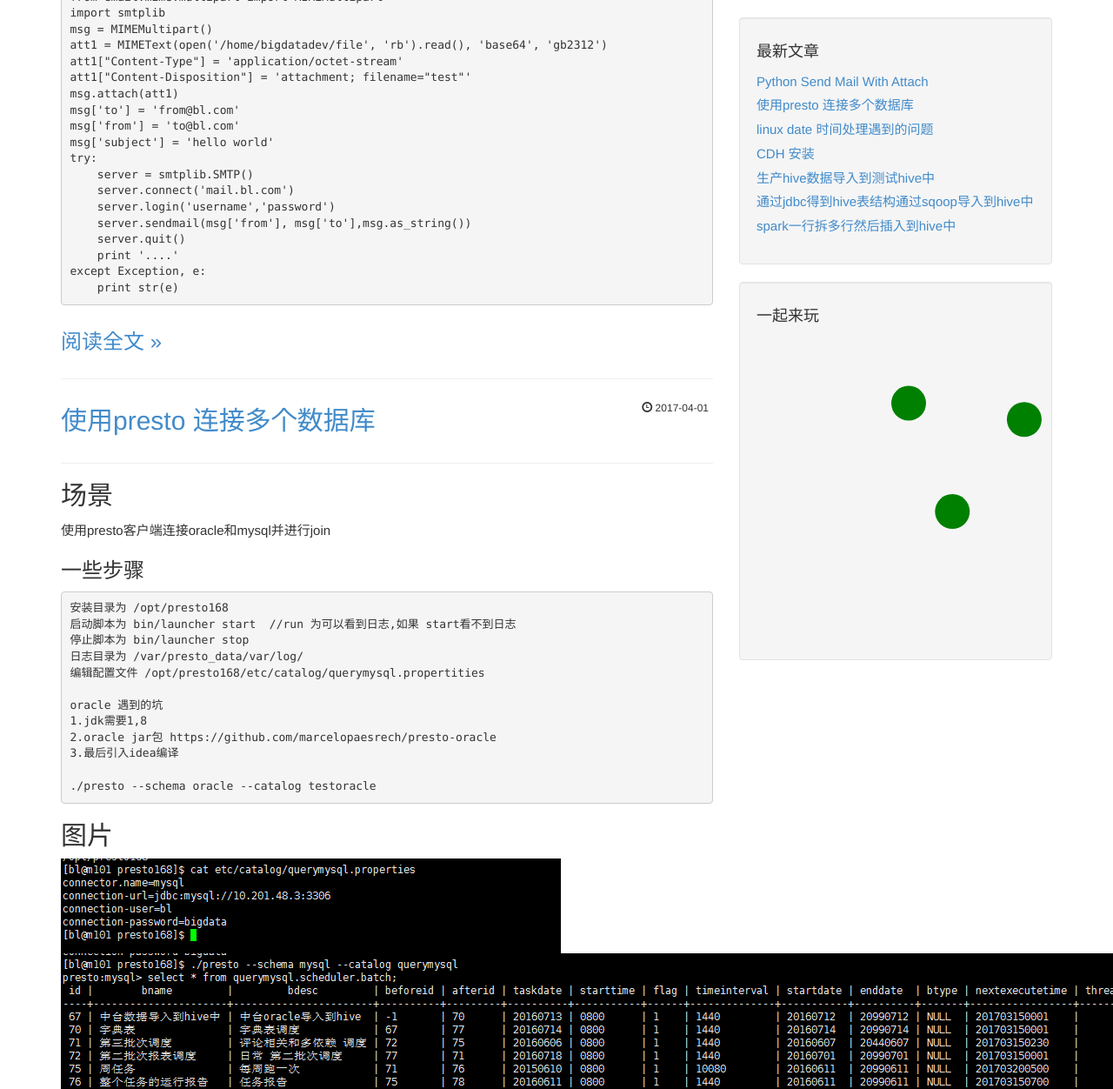
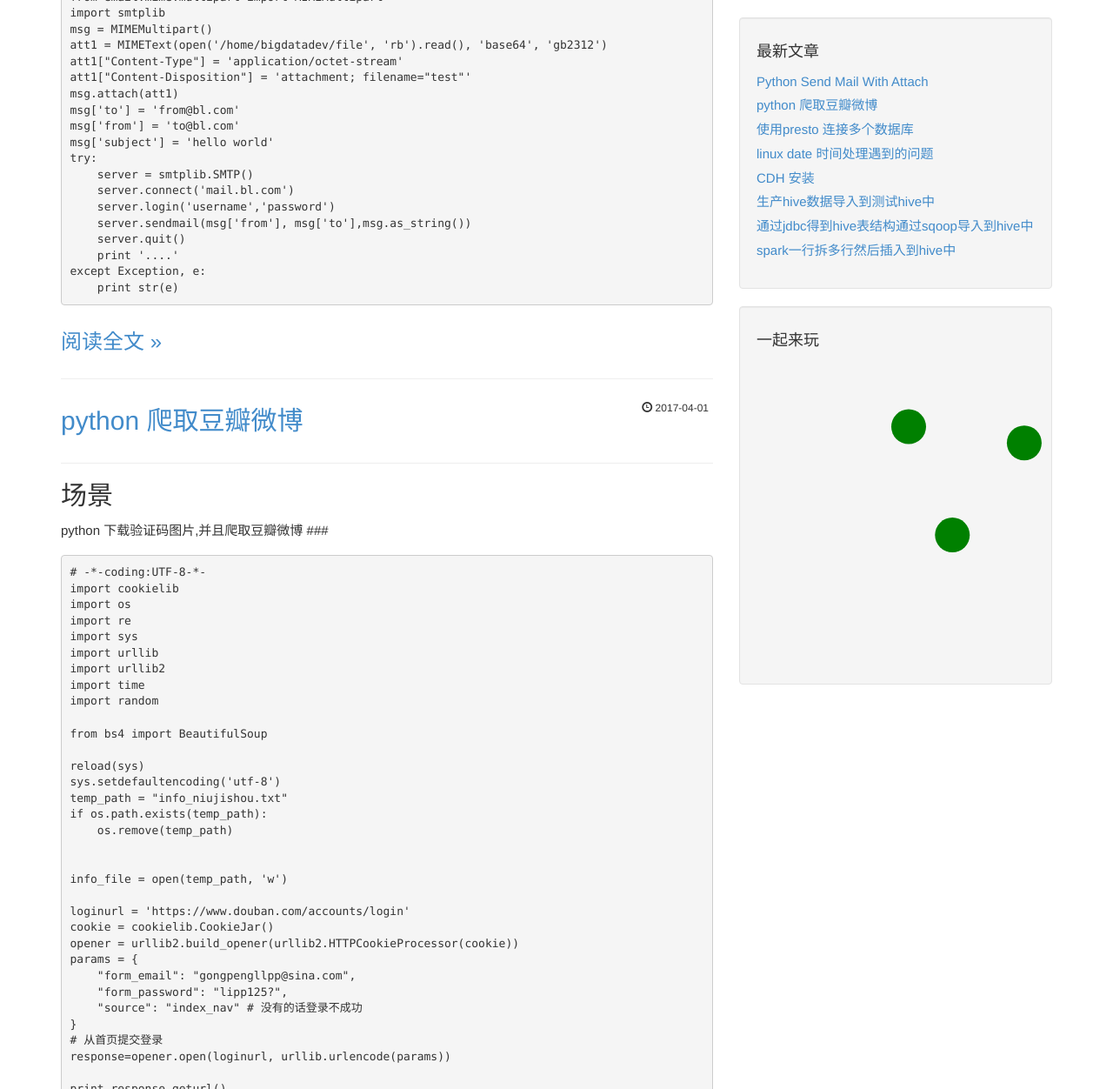
Before and after one commit to penger/penger.github.io, a Jekyll site: the page built from index.html, in a window 1280 px wide and 1400 px high, scrolled down 253 px, cut to the strip 148-1400 px from the top of the window. Shown: the whole strip at 87% size. Built offline with Jekyll 4.4.1, drawn with Linux system fonts in a browser that asks for light colours; the list of posts is cut into pages by our own code; some of the changed text lies outside the part shown.

Commit message:
豆瓣下载验证码图片,并且获取微博内容

````diff
--- /dev/null
+++ b/_posts/2017-04-01-python-get-weibo-from-douban.markdown
@@ -0,0 +1,104 @@
+---
+layout: post
+category: "read"
+title:  "python 爬取豆瓣微博"
+tags: [python]
+---
+
+## 场景
+python 下载验证码图片,并且爬取豆瓣微博
+###
+```
+# -*-coding:UTF-8-*-
+import cookielib
+import os
+import re
+import sys
+import urllib
+import urllib2
+import time
+import random
+
+from bs4 import BeautifulSoup
+
+reload(sys)
+sys.setdefaultencoding('utf-8')
+temp_path = "info_niujishou.txt"
+if os.path.exists(temp_path):
+    os.remove(temp_path)
+
+
+info_file = open(temp_path, 'w')
+
+loginurl = 'https://www.douban.com/accounts/login'
+cookie = cookielib.CookieJar()
+opener = urllib2.build_opener(urllib2.HTTPCookieProcessor(cookie))
+params = {
+    "form_email": "gongpengllpp@sina.com",
+    "form_password": "lipp125?",
+    "source": "index_nav" # 没有的话登录不成功
+}
+# 从首页提交登录
+response=opener.open(loginurl, urllib.urlencode(params))
+
+print response.geturl()
+
+# 验证成功跳转至登录页
+if response.geturl() == "https://www.douban.com/accounts/login":
+    html=response.read()
+    # 验证码图片地址
+    imgurl=re.search('<img id="captcha_image" src="(.+?)" alt="captcha" class="captcha_image"/>', html)
+    if imgurl:
+        url=imgurl.group(1)
+        # 将图片保存至同目录下
+        if os.path.exists('v.jpg'):
+            os.remove('v.jpg')
+        res=urllib.urlretrieve(url, 'v.jpg')
+        # 获取captcha-id参数
+        captcha=re.search('<input type="hidden" name="captcha-id" value="(.+?)"/>' ,html)
+        if captcha:
+            print "图片地址为: ",captcha
+            vcode=raw_input('请输入图片上的验证码：')
+            params["captcha-solution"] = vcode
+            params["captcha-id"] = captcha.group(1)
+            params["user_login"] = "登录"
+            # 提交验证码验证
+            response=opener.open(loginurl, urllib.urlencode(params))
+            ''' 登录成功跳转至首页 '''
+            print response.geturl() , "--------------------------"
+            if response.geturl() == "https://www.douban.com/":
+                print response.read()
+                print 'login success ! '
+                print '准备进行爬虫'
+elif response.geturl()=='https://www.douban.com/':
+    print 'login success without captcha '
+else:
+    print 'unknown error for return url is :%s' % response.geturl()
+for i in range(1, 526):
+    time.sleep(random.randint(5, 10))
+    print "爬出第%d 篇广播" % i
+    info_file.write("爬出第%d 篇广播\n" % i)
+    new_url = 'https://www.douban.com/people/nimamui/statuses?p='+bytes(i)
+    content=opener.open(new_url).read()
+    soup = BeautifulSoup(content, "html.parser")
+    weibo_content=soup.find(class_='grid-16-8 clearfix').find_all(class_='bd')
+    count =0
+    for wc in weibo_content:
+        # if count == 0:
+        # print i
+        print '--------------------------%d' % count
+        if wc.blockquote:
+            say = str(wc.blockquote.p.string).replace(' ', '').strip()
+            print say
+            info_file.write(say+'\n')
+        for line in str(wc).split("\n"):
+            if line.count('title'):
+                # print line
+                m = re.match('<span class="created_at" title="([^"]+)".*',line)
+                if m:
+                    time_time = m.group(1)
+                    info_file.write(time_time)
+                    print time_time
+info_file.close()
+
+```
````
Also changed, not shown: _posts/2017-04-01-python-send-mail-with-attach.markdown (line endings or trailing spaces).
